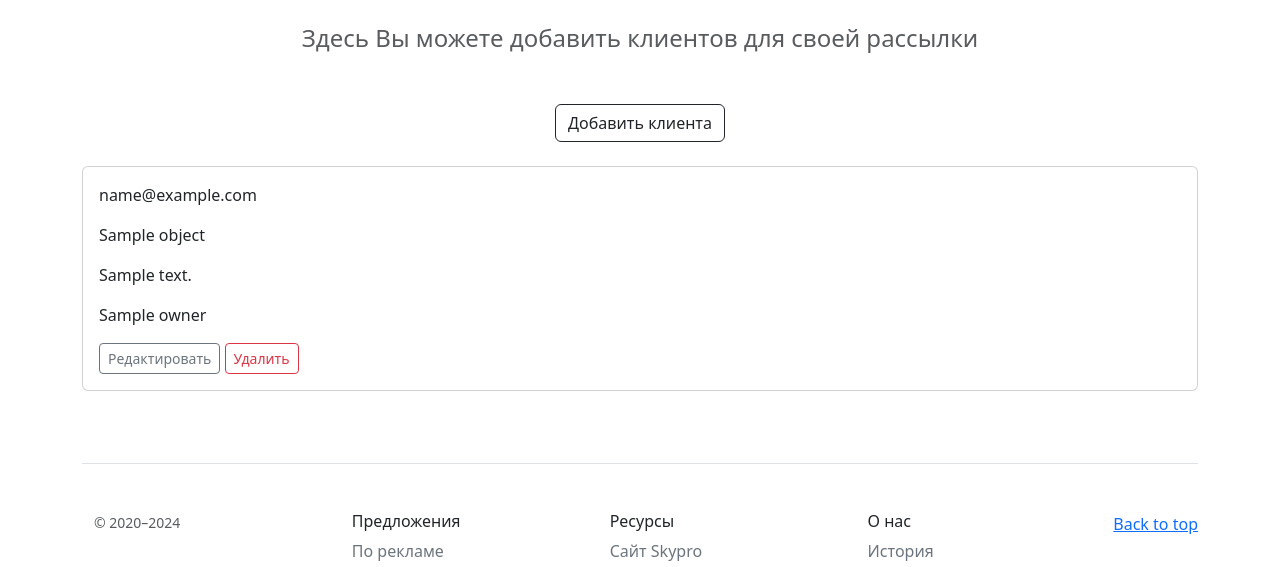
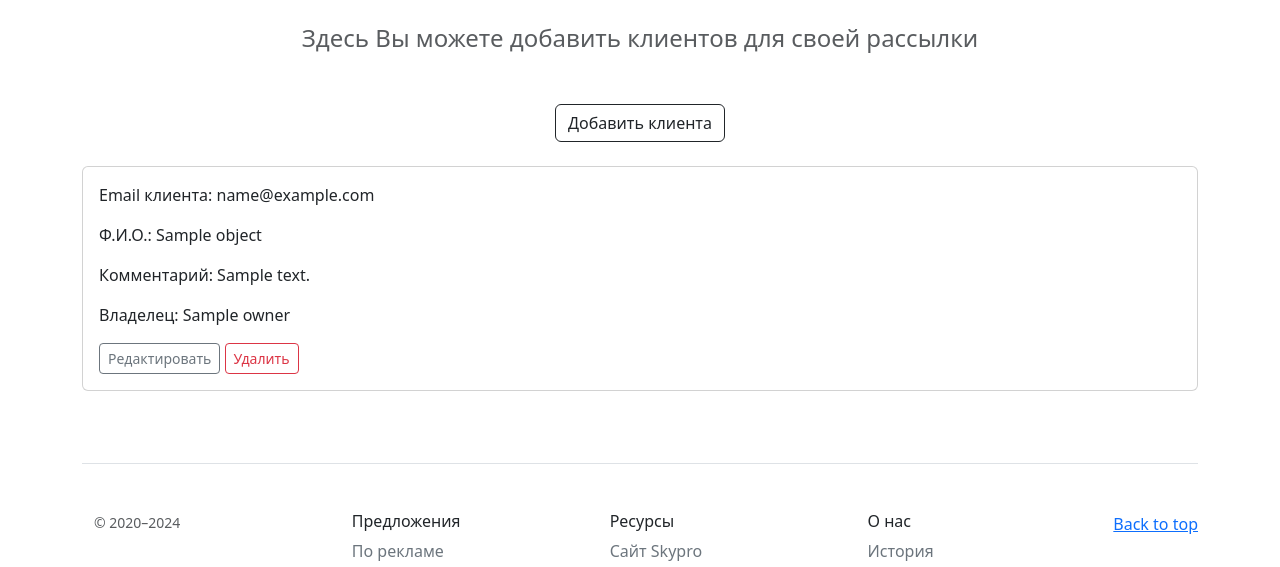
Before and after one commit to ialar/course_work_6, a Django app: template main/templates/main/client_list.html in a window 1280 px wide. Shown: the part 171-738 px from the top of the page. Run offline with Django 4.2, Linux system fonts and the light colour scheme; the template is opened without the code that fills it: most values are stand-ins (such as "Sample title", 1, 10 or a date in 2020); some libraries are stand-ins or nearby versions.

Commit message:
edit clients pages

```diff
--- a/main/templates/main/client_list.html
+++ b/main/templates/main/client_list.html
@@ -11,12 +11,12 @@
         <div class="col-12 mb-4">
             <div class="card">
                 <div class="card-body">
-                    <p>{{ object.email }}</p>
-                    <p>{{ object.name }}</p>
+                    <p>Email клиента: {{ object.email }}</p>
+                    <p>Ф.И.О.: {{ object.name }}</p>
                     {% if object.comment %}
-                    <p>{{ object.comment }}</p>
+                    <p>Комментарий: {{ object.comment }}</p>
                     {% endif %}
-                    <p>{{ object.owner }}</p>
+                    <p>Владелец: {{ object.owner }}</p>
                     <a href="{% url 'main:client_update' object.pk %}"
                        class="btn btn-sm btn-outline-secondary">Редактировать</a>
                     <a href="{% url 'main:client_delete' object.pk %}" type="button"
```
Also changed, not shown: main/templates/main/client_form.html (+1 -6 lines).
